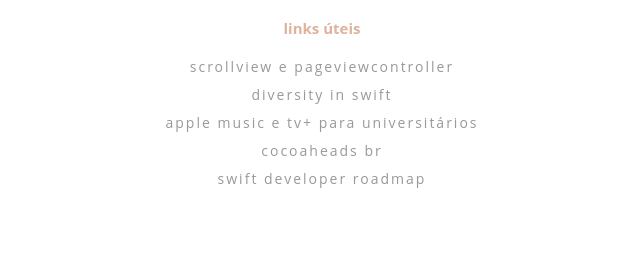
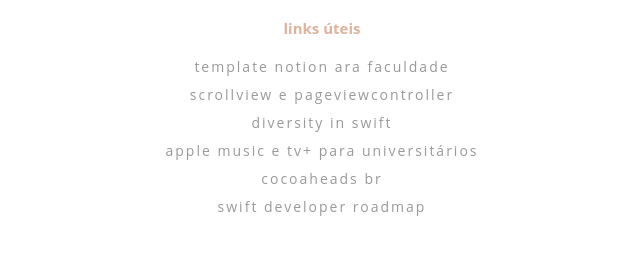
Before and after one commit to leledeveloper/leledeveloper.github.io, a plain HTML site: page index.html in a window 1280 px wide. Shown: the part 422-676 px from the top of the page, without its empty margins (318-958 px from the left). Drawn offline with Linux system fonts and the light colour scheme.

Commit message:
add template notion link

```diff
--- a/index.html
+++ b/index.html
@@ -41,6 +41,10 @@
 
             <h3>links úteis</h3>
             <li>
+                <a href="https://www.notion.so/Template-para-a-Faculdade-da-Lel-d8ed0597fb1f4612b4e263df646e5e3b" target="_blank" rel="noopener">template notion ara faculdade</a>
+                </br>
+            </li>
+                <li>
                 <a href="https://github.com/leledeveloper/ScrollView-com-PageViewController" target="_blank" rel="noopener">scrollview e pageviewcontroller</a>
                 </br>
             </li>
```
